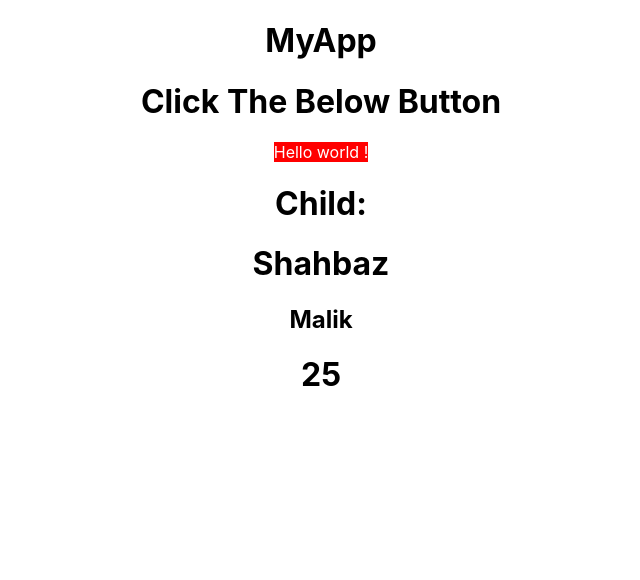
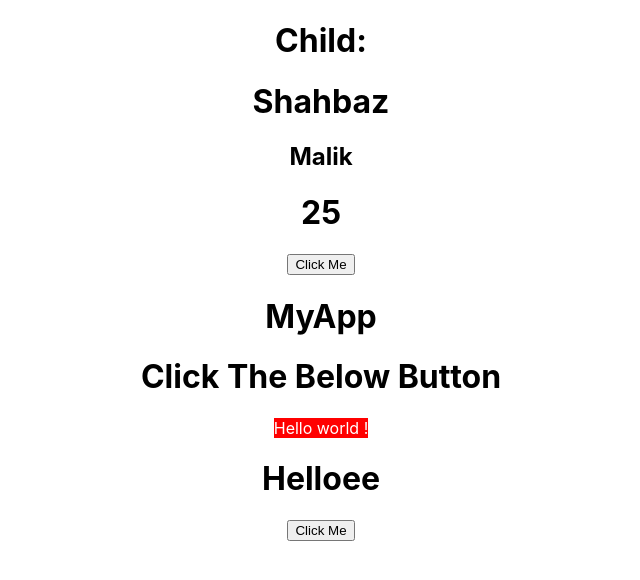
Before and after one commit to shahbaz-ramzan/june-react-practice, a React (Create React App) app: page / in a window 1280 px wide. Shown: the top 580 px of the page, without its empty margins (319-959 px from the left). Built offline with nearby package versions, Linux system fonts and the light colour scheme.

Commit message:
practice callback props

```diff
--- a/src/App.js
+++ b/src/App.js
@@ -1,16 +1,25 @@
 import "./App.css";
 import Button from "./Button";
 import Child from "./Child";
+import ChildButton from "./ChildButton";
+import Parent from "./Parent";
 
 function App() {
   const fName = "Shahbaz";
   const lName = "Malik";
   const age = 25;
   const string = "Click The Below Button";
+
+  const handleButtonClick = () => {
+    console.log("Button Clicked!");
+  };
+
   return (
     <div className="App">
+      <Child fName={fName} lName={lName} age={age} />
+      <ChildButton onClick={handleButtonClick} />
       <Button string={string} />
-      <Child fName={fName} lName={lName} age={age} />
+      <Parent />
     </div>
   );
 }
--- a/src/Button.js
+++ b/src/Button.js
@@ -5,7 +5,9 @@ export default function Button(props) {
     <>
       <h1>MyApp</h1>
       <h1>{props.string}</h1>
-      <span style={{ backgroundColor: "red", color: "white" }}>Hello world !</span>
+      <span style={{ backgroundColor: "red", color: "white" }}>
+        Hello world !
+      </span>
     </>
   );
 }
--- /dev/null
+++ b/src/ChildButton.js
@@ -0,0 +1,9 @@
+import React from "react";
+
+export default function ChildButton(props) {
+  return (
+    <>
+      <button onClick={props.onClick}>Click Me</button>
+    </>
+  );
+}
--- /dev/null
+++ b/src/Children.js
@@ -0,0 +1,10 @@
+import React from "react";
+
+export default function Children(props) {
+  return (
+    <>
+      <h1>Helloee</h1>
+      <button onClick={props.onClick}>Click Me</button>
+    </>
+  );
+}
--- /dev/null
+++ b/src/Parent.js
@@ -0,0 +1,14 @@
+import React from "react";
+import Children from "./Children";
+
+export default function Parent() {
+  const handleButtonClick = () => {
+    console.log("hdle button messgae");
+  };
+
+  return (
+    <>
+      <Children onClick={handleButtonClick} />
+    </>
+  );
+}
```
